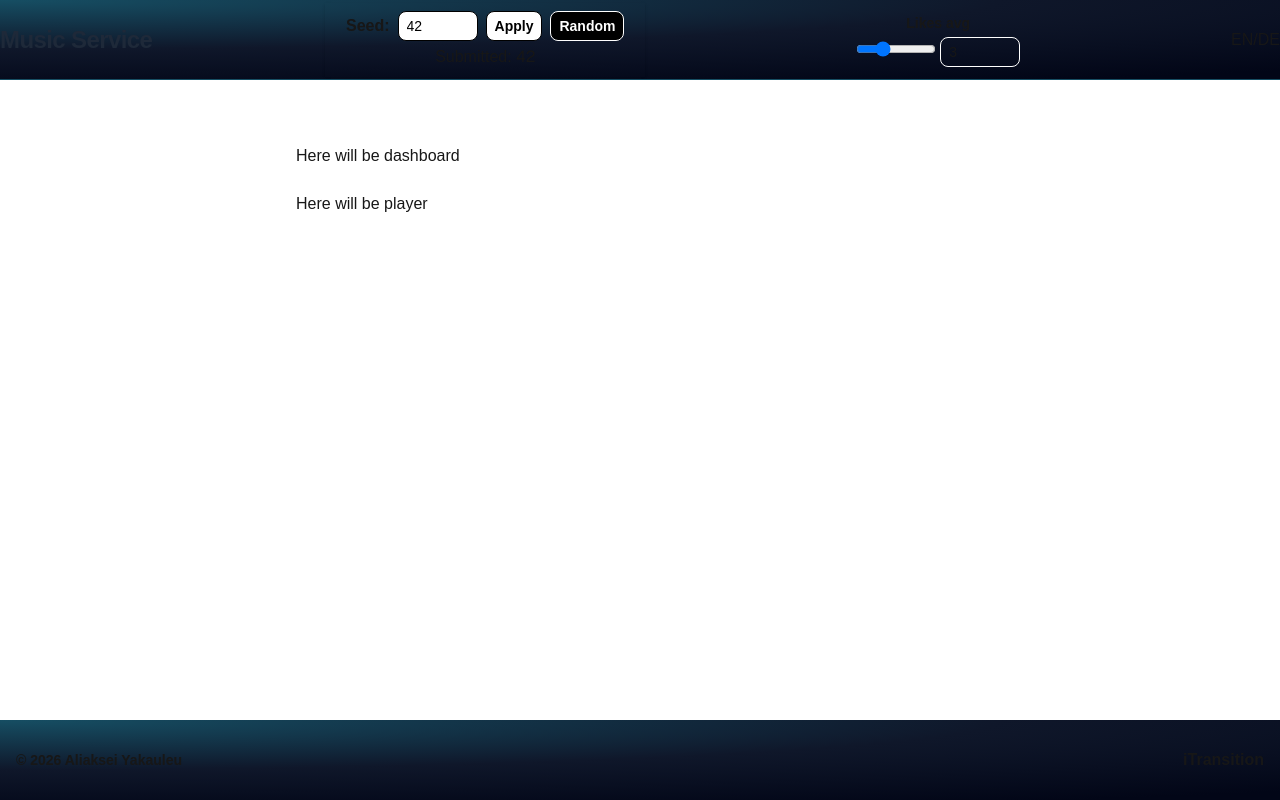
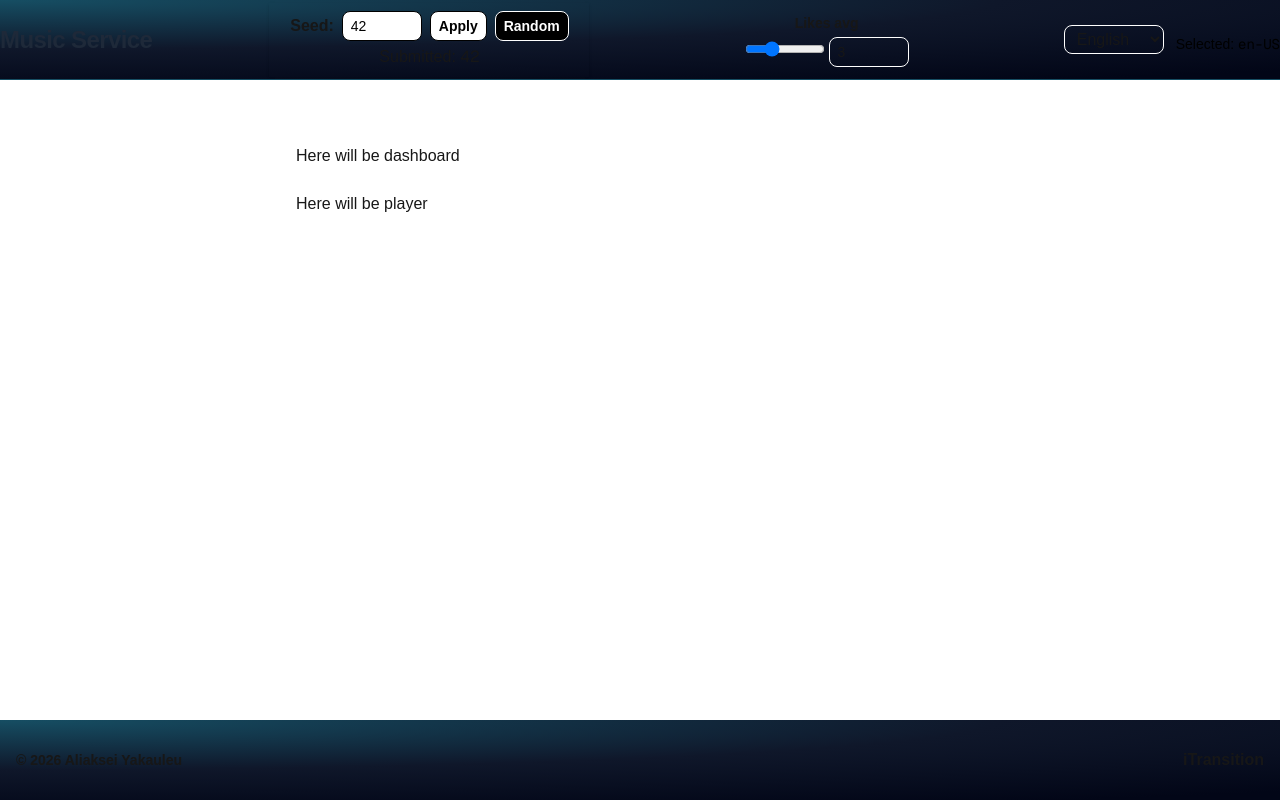
Before and after one commit to montaana01/itransition-5, a Next.js app: page / in a window 1280 px wide. Built offline with nearby package versions, Linux system fonts and the light colour scheme.

Commit message:
feat: implement language selector component

```diff
--- a/app/components/DOM/Header/Header.tsx
+++ b/app/components/DOM/Header/Header.tsx
@@ -1,7 +1,15 @@
-import {SeedForm} from "@/app/components/SeedToolbar/SeedForm";
-import {LikeSelector} from "@/app/components/LikesSelector/LikeSelector";
+'use client';
+
+import { SeedForm } from "@/app/components/SeedToolbar/SeedForm";
+import { LikeSelector } from "@/app/components/LikesSelector/LikeSelector";
+import { LanguageSelector } from "@/app/components/LanguageSelector/LanguageSelector";
+import { DEFAULT_LANGUAGE, LANGUAGES } from "@/app/shared/constants/locales";
+import { useState } from "react";
+import { LanguageCodeType } from "@/app/shared/types/LanguageTypes";
 
 export const Header = () => {
+  const [region, setRegion] = useState<LanguageCodeType>(DEFAULT_LANGUAGE);
+
   return (
     <header className="relative h-20 overflow-hidden flex border-b-1 border-[#164e63] items-center bg-[radial-gradient(150%_120%_at_0%_0%,#164e63_0%,#0f172a_52%,#020617_100%)]">
       <div className="container mx-auto border-b-amber-800px-4 relative z-10 flex items-center justify-between gap-4">
@@ -10,7 +18,12 @@ export const Header = () => {
         </h1>
         <SeedForm initialSeed="42" />
         <LikeSelector initialState={3}  />
-        <div>EN/DE</div>
+        <div className="flex flex-wrap items-end justify-between gap-3">
+          <LanguageSelector value={region} options={LANGUAGES} onChangeAction={setRegion} />
+          <div className="text-sm text-black">
+            Selected: <span className="font-mono">{region}</span>
+          </div>
+        </div>
       </div>
     </header>
   );
--- /dev/null
+++ b/app/components/LanguageSelector/LanguageSelector.tsx
@@ -0,0 +1,28 @@
+'use client';
+
+import {LanguageCodeType, LanguageSelectorProps} from "@/app/shared/types/LanguageTypes";
+
+export function LanguageSelector({
+  value,
+  options,
+  onChangeAction,
+  disabled = false,
+}: LanguageSelectorProps) {
+  return (
+    <div className="flex w-25 flex-col gap-1">
+      <select
+        id="lang"
+        value={value}
+        disabled={disabled}
+        onChange={(e) => onChangeAction(e.target.value as LanguageCodeType)}
+        className="w-full rounded-lg border border-white px-2 py-1 outline-none cursor-pointer focus:border-gray-400 disabled:opacity-60"
+      >
+        {options.map((opt) => (
+          <option key={opt.code} value={opt.code}>
+            {opt.label}
+          </option>
+        ))}
+      </select>
+    </div>
+  );
+}
--- /dev/null
+++ b/app/shared/constants/locales.ts
@@ -0,0 +1,8 @@
+import { LanguageOptionType } from "@/app/shared/types/LanguageTypes";
+
+export const LANGUAGES: Array<LanguageOptionType> = [
+  { code: 'en-US', label: 'English' },
+  { code: 'de-DE', label: 'Deutsch' },
+];
+
+export const DEFAULT_LANGUAGE = 'en-US';
--- /dev/null
+++ b/app/shared/types/LanguageTypes.ts
@@ -0,0 +1,13 @@
+export type LanguageCodeType = 'en-US' | 'de-DE';
+
+export type LanguageOptionType = {
+  code: LanguageCodeType;
+  label: string;
+};
+
+export type LanguageSelectorProps = {
+  value: LanguageCodeType;
+  options: Array<LanguageOptionType>;
+  onChangeAction: (value: LanguageCodeType) => void;
+  disabled?: boolean;
+};
```
